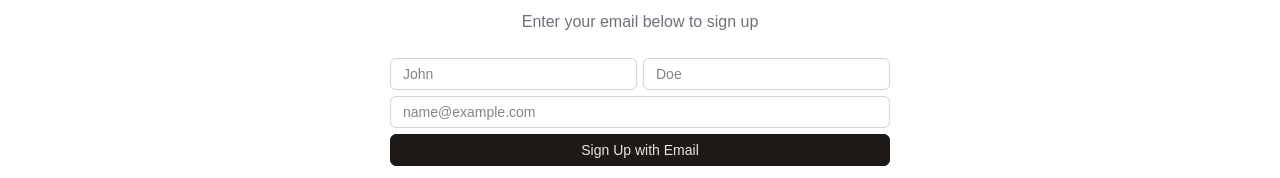
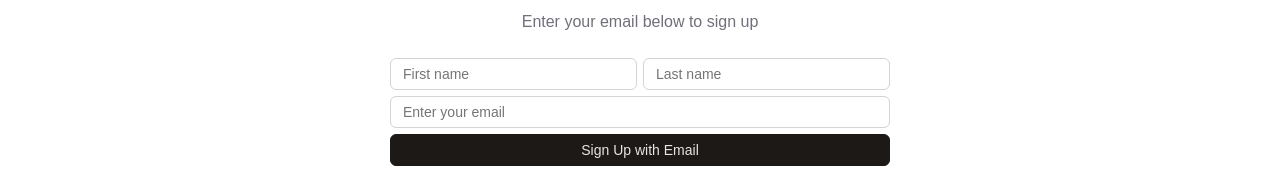
Before and after one commit to Wolleys/notebook, a Next.js app: page /auth/register in a window 1280 px wide. Shown: the part 233-411 px from the top of the page. Built offline with nearby package versions, Linux system fonts and the light colour scheme; a web font is replaced by a local one.

Commit message:
Add first and last name inputs to the inputs list

```diff
--- a/app/auth/login/login.tsx
+++ b/app/auth/login/login.tsx
@@ -1,8 +1,8 @@
 import { FC } from "react";
 import Link from "next/link";
 import { email } from "@/inputs";
+import Input from "@/components/input";
 import styles from "./login.module.css";
-import Input from "@/components/input";
 import FontAwesomeIcon from "@/components/fontAwesomeIcon";
 import { googleIcon, facebookIcon, xIcon, appleIcon } from "@/icons";
 
--- a/app/auth/register/register.module.css
+++ b/app/auth/register/register.module.css
@@ -39,28 +39,6 @@
 .formContainer .nameFields {
   gap: 6px;
   display: flex;
-}
-
-.formContainer .input {
-  width: 100%;
-  height: 2rem;
-  outline: none;
-  font-size: 0.875rem;
-  line-height: 1.5rem;
-  padding: 0.5rem 0.75rem;
-  border-radius: 0.375rem;
-  background-color: inherit;
-  color: var(--searchBarColor);
-  border: 1px solid var(--authInputBorder);
-}
-
-.formContainer .input:focus {
-  border: 1px solid var(--authInputFocus);
-}
-
-.formContainer input::placeholder {
-  opacity: 0.9;
-  color: var(--searchBarPlaceholder);
 }
 
 /* Common button styles */
--- a/app/auth/register/register.tsx
+++ b/app/auth/register/register.tsx
@@ -1,6 +1,8 @@
 import { FC } from "react";
 import Link from "next/link";
+import Input from "@/components/input";
 import styles from "./register.module.css";
+import { email, firstName, lastName } from "@/inputs";
 import FontAwesomeIcon from "@/components/fontAwesomeIcon";
 import { googleIcon, facebookIcon, xIcon, appleIcon } from "@/icons";
 
@@ -14,31 +16,10 @@ const Register: FC = () => {
         </div>
         <div className={styles.formContainer}>
           <div className={styles.nameFields}>
-            <input
-              type="text"
-              name="fname"
-              autoCorrect="off"
-              autoComplete="off"
-              className={styles.input}
-              placeholder="John"
-            />
-            <input
-              type="text"
-              name="lname"
-              autoCorrect="off"
-              autoComplete="off"
-              className={styles.input}
-              placeholder="Doe"
-            />
+            <Input input={firstName} />
+            <Input input={lastName} />
           </div>
-          <input
-            type="email"
-            name="email"
-            autoCorrect="off"
-            autoComplete="off"
-            className={styles.input}
-            placeholder="name@example.com"
-          />
+          <Input input={email} />
           <button className={styles.button}>Sign Up with Email</button>
         </div>
         <div className={styles.divider}>
--- a/inputs/index.ts
+++ b/inputs/index.ts
@@ -3,5 +3,17 @@ import { InputProps } from "@/interfaces";
 export const email: InputProps = {
   type: "email",
   name: "email",
-  placeholder: "name@example.com",
+  placeholder: "Enter your email",
 };
+
+export const firstName: InputProps = {
+  type: "text",
+  name: "firstName",
+  placeholder: "First name",
+};
+
+export const lastName: InputProps = {
+  type: "text",
+  name: "lastName",
+  placeholder: "Last name",
+};
```
